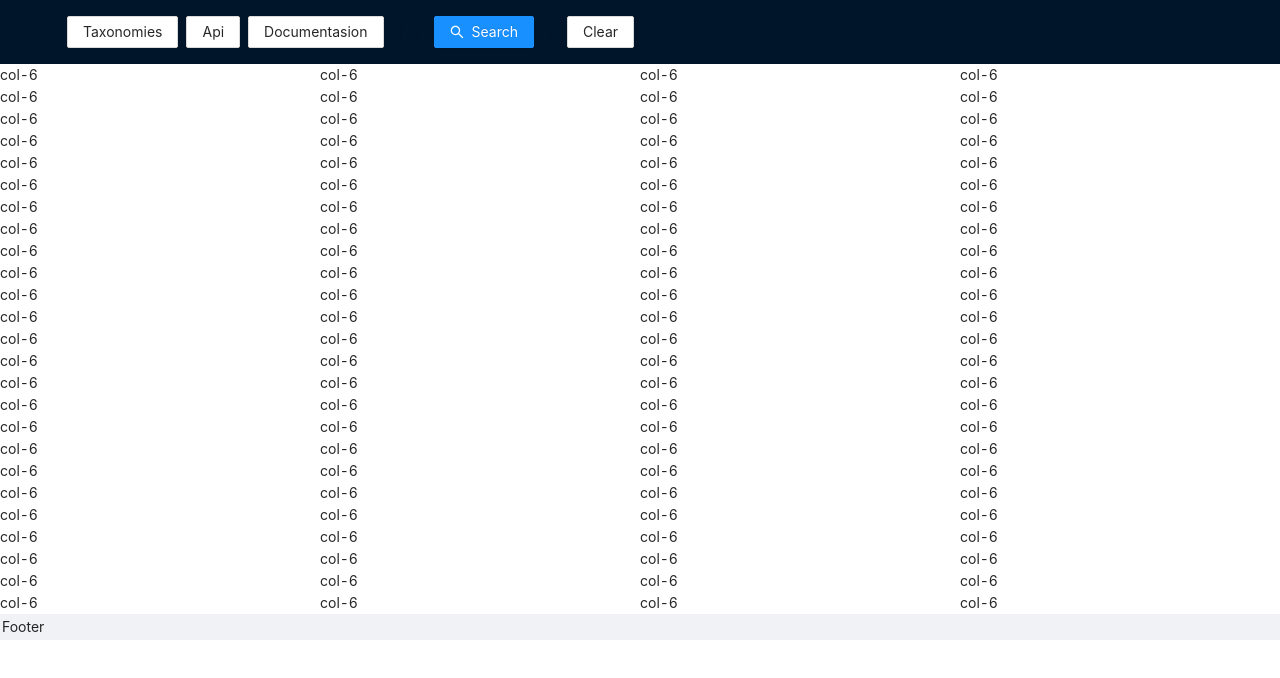
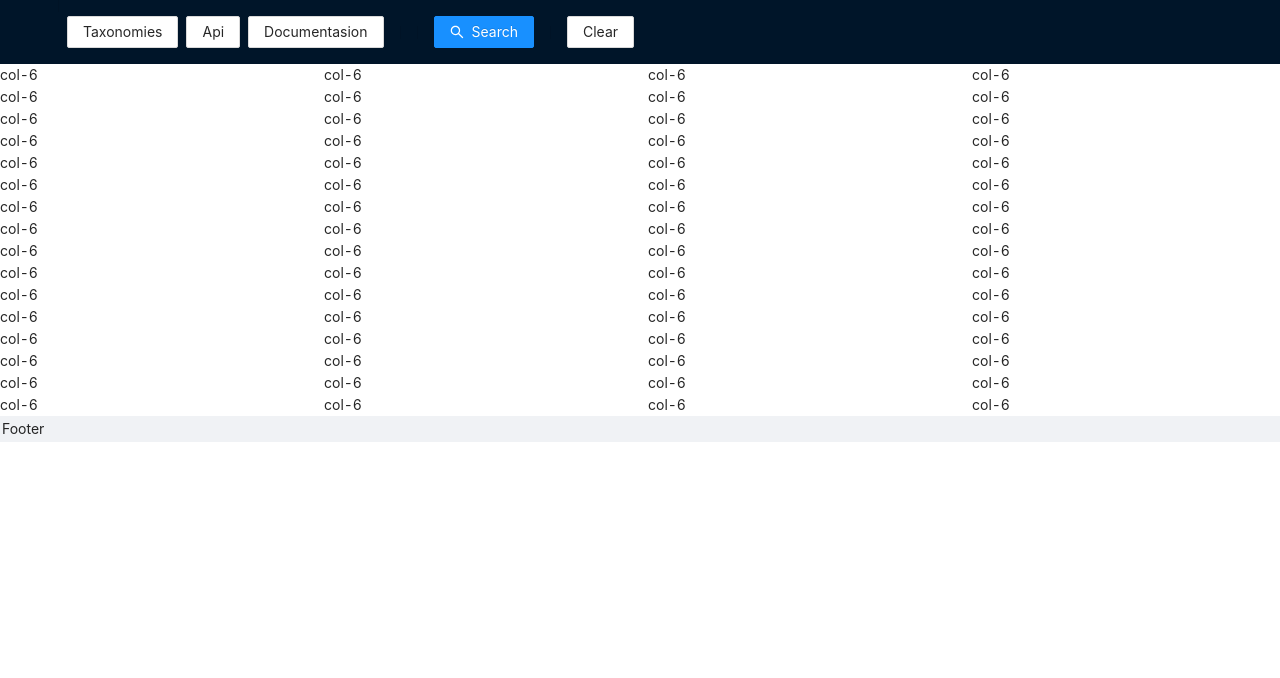
Before and after one commit to ricardozv/studyofAnsDesign, a React (Create React App) app: page / in a window 1280 px wide. Shown: the top 678 px of the page. Built offline with nearby package versions, Linux system fonts and the light colour scheme.

Commit message:
organiza os blocos no content

```diff
--- a/src/App.js
+++ b/src/App.js
@@ -8,6 +8,10 @@ import React from 'react';
 import { Button } from 'antd';
 import { SearchOutlined } from '@ant-design/icons';
 import { Layout} from 'antd';
+
+
+
+import { useState } from 'react';
 
 // import { PoweroffOutlined } from '@ant-design/icons';
 import './global.css';
@@ -29,12 +33,15 @@ const { Header, Footer } = Layout;
 
 function App() {
  // const { loadings } = this.state; colocar reload nos butões
+ const [size] = useState(8);
   return (
     <div className="App">
     <Header className="header">
       <Menu theme="dark" mode="horizontal" defaultSelectedKeys={['100']}>
       <Divider type="vertical"/>
-        <Space>
+
+
+        <Space size={size}>
 
         <Button theme= "dark">Taxonomies</Button>
         <Button theme="dark">Api</Button>
@@ -62,35 +69,35 @@ function App() {
     </Header>
 
         <>
-        <Row>
+        <Row gutter={[16, 16]}>
           <Col span={6}>col-6</Col>
           <Col span={6}>col-6</Col>
           <Col span={6}>col-6</Col>
           <Col span={6}>col-6</Col>
         </Row>
 
-        <Row>
+        <Row gutter={[16, 16]}>
           <Col span={6}>col-6</Col>
           <Col span={6}>col-6</Col>
           <Col span={6}>col-6</Col>
           <Col span={6}>col-6</Col>
         </Row>
 
-        <Row>
+        <Row gutter={[16, 16]}>
           <Col span={6}>col-6</Col>
           <Col span={6}>col-6</Col>
           <Col span={6}>col-6</Col>
           <Col span={6}>col-6</Col>
         </Row>
 
-        <Row>
+        <Row gutter={[16, 16]}>
           <Col span={6}>col-6</Col>
           <Col span={6}>col-6</Col>
           <Col span={6}>col-6</Col>
           <Col span={6}>col-6</Col>
         </Row>
 
-        <Row>
+        <Row gutter={[16, 16]}>
           <Col span={6}>col-6</Col>
           <Col span={6}>col-6</Col>
           <Col span={6}>col-6</Col>
@@ -98,7 +105,7 @@ function App() {
         </Row>
 
 
-        <Row>
+        <Row gutter={[16, 16]}>
           <Col span={6}>col-6</Col>
           <Col span={6}>col-6</Col>
           <Col span={6}>col-6</Col>
@@ -106,42 +113,42 @@ function App() {
         </Row>
 
 
-        <Row>
+        <Row gutter={[16, 16]}>
           <Col span={6}>col-6</Col>
           <Col span={6}>col-6</Col>
           <Col span={6}>col-6</Col>
           <Col span={6}>col-6</Col>
         </Row>
 
-        <Row>
+        <Row gutter={[16, 16]}>
           <Col span={6}>col-6</Col>
           <Col span={6}>col-6</Col>
           <Col span={6}>col-6</Col>
           <Col span={6}>col-6</Col>
         </Row>
 
-        <Row>
+        <Row gutter={[16, 16]}>
           <Col span={6}>col-6</Col>
           <Col span={6}>col-6</Col>
           <Col span={6}>col-6</Col>
           <Col span={6}>col-6</Col>
         </Row>
 
-        <Row>
+        <Row gutter={[16, 16]}>
           <Col span={6}>col-6</Col>
           <Col span={6}>col-6</Col>
           <Col span={6}>col-6</Col>
           <Col span={6}>col-6</Col>
         </Row>
 
-        <Row>
+        <Row gutter={[16, 16]}>
           <Col span={6}>col-6</Col>
           <Col span={6}>col-6</Col>
           <Col span={6}>col-6</Col>
           <Col span={6}>col-6</Col>
         </Row>
 
-        <Row>
+        <Row gutter={[16, 16]}>
           <Col span={6}>col-6</Col>
           <Col span={6}>col-6</Col>
           <Col span={6}>col-6</Col>
@@ -149,7 +156,7 @@ function App() {
         </Row>
 
 
-        <Row>
+        <Row gutter={[16, 16]}>
           <Col span={6}>col-6</Col>
           <Col span={6}>col-6</Col>
           <Col span={6}>col-6</Col>
@@ -157,42 +164,21 @@ function App() {
         </Row>
 
 
-        <Row>
+        <Row gutter={[16, 16]}>
           <Col span={6}>col-6</Col>
           <Col span={6}>col-6</Col>
           <Col span={6}>col-6</Col>
           <Col span={6}>col-6</Col>
         </Row>
 
-        <Row>
+        <Row gutter={[16, 16]}>
           <Col span={6}>col-6</Col>
           <Col span={6}>col-6</Col>
           <Col span={6}>col-6</Col>
           <Col span={6}>col-6</Col>
         </Row>
 
-        <Row>
-          <Col span={6}>col-6</Col>
-          <Col span={6}>col-6</Col>
-          <Col span={6}>col-6</Col>
-          <Col span={6}>col-6</Col>
-        </Row>
-
-        <Row>
-          <Col span={6}>col-6</Col>
-          <Col span={6}>col-6</Col>
-          <Col span={6}>col-6</Col>
-          <Col span={6}>col-6</Col>
-        </Row>
-
-        <Row>
-          <Col span={6}>col-6</Col>
-          <Col span={6}>col-6</Col>
-          <Col span={6}>col-6</Col>
-          <Col span={6}>col-6</Col>
-        </Row>
-
-        <Row>
+        <Row gutter={[16, 16]}>
           <Col span={6}>col-6</Col>
           <Col span={6}>col-6</Col>
           <Col span={6}>col-6</Col>
@@ -200,48 +186,6 @@ function App() {
         </Row>
 
 
-        <Row>
-          <Col span={6}>col-6</Col>
-          <Col span={6}>col-6</Col>
-          <Col span={6}>col-6</Col>
-          <Col span={6}>col-6</Col>
-        </Row>
-
-
-        <Row>
-          <Col span={6}>col-6</Col>
-          <Col span={6}>col-6</Col>
-          <Col span={6}>col-6</Col>
-          <Col span={6}>col-6</Col>
-        </Row>
-
-        <Row>
-          <Col span={6}>col-6</Col>
-          <Col span={6}>col-6</Col>
-          <Col span={6}>col-6</Col>
-          <Col span={6}>col-6</Col>
-        </Row>
-
-        <Row>
-          <Col span={6}>col-6</Col>
-          <Col span={6}>col-6</Col>
-          <Col span={6}>col-6</Col>
-          <Col span={6}>col-6</Col>
-        </Row>
-
-        <Row>
-          <Col span={6}>col-6</Col>
-          <Col span={6}>col-6</Col>
-          <Col span={6}>col-6</Col>
-          <Col span={6}>col-6</Col>
-        </Row>
-
-        <Row>
-          <Col span={6}>col-6</Col>
-          <Col span={6}>col-6</Col>
-          <Col span={6}>col-6</Col>
-          <Col span={6}>col-6</Col>
-        </Row>
 
         <Layout>
               <Footer style={{
```
